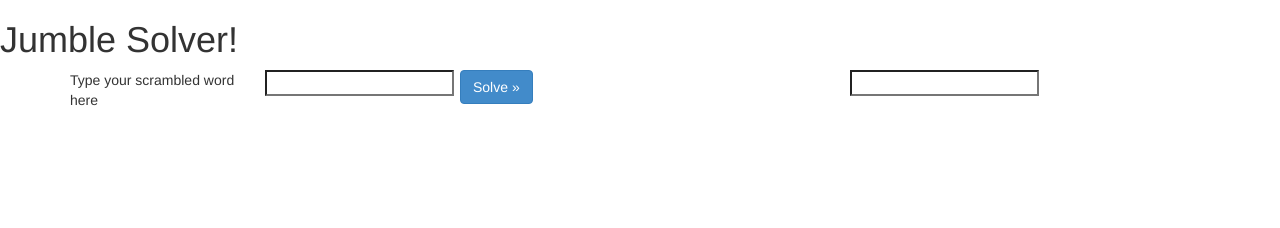
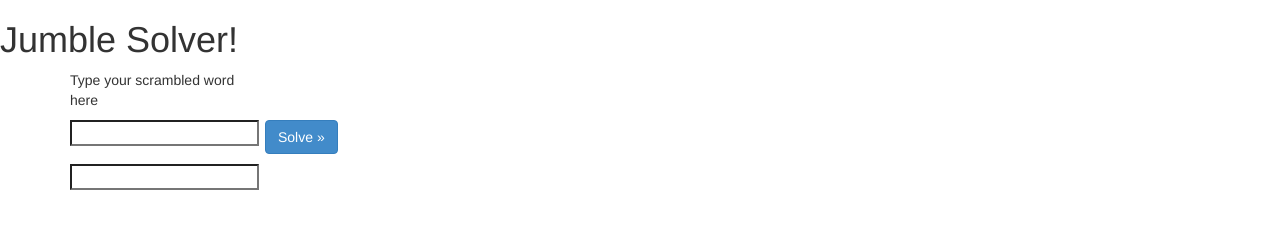
Before and after one commit to jatraug/Words, a plain HTML site: page index.html in a window 1280 px wide. Drawn offline with nearby package versions, Linux system fonts and the light colour scheme.

Commit message:
Snapshot

```diff
--- a/index.html
+++ b/index.html
@@ -28,7 +28,11 @@
         <div class="col-md-2 col-sm-2">
           <p>Type your scrambled word here </p>
         </div>
+        <div class="col-md-10 col-sm-10">
+        </div>
+      </div>
 
+      <div class="row">
         <div class="col-md-2 col-sm-2">
           <p><input id="textbox" type="text"/></p>
         </div>
@@ -37,6 +41,7 @@
             <p><a class="btn btn-primary" onclick="reactToClick()"
             href="#">Solve &raquo;</a></p>
         </div>
+      </div>
 
       <div class="row">
         <div class="col-lg-4 col-sm-2 col-2">
@@ -71,7 +76,9 @@
 
       <!-- jQuery (necessary for Bootstrap's JavaScript plugins) -->
       <script src="//code.jquery.com/jquery.js"></script>
-      <!-- Include all compiled plugins (below), or include individual files as needed -->
-      <script src="js/bootstrap.min.js"></script>
+      <!-- Include all compiled plugins (below), or include individual
+      files as needed -->
+
+      <!-- <script src="js/bootstrap.min.js"></script> -->
   </body>
 </html>
```
